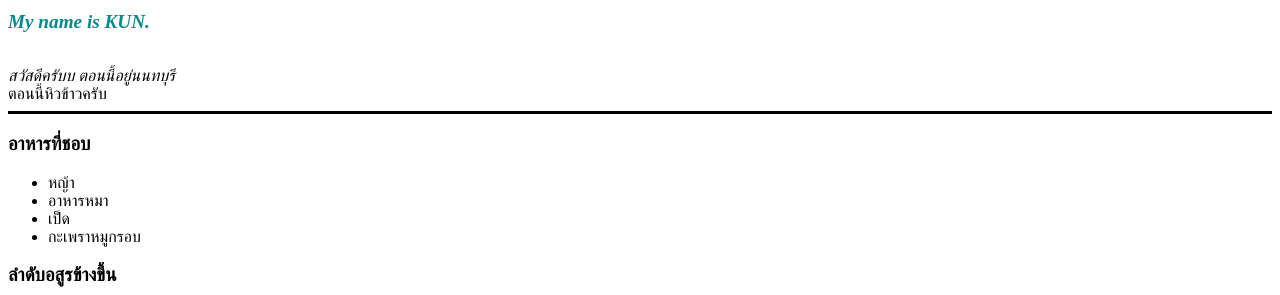
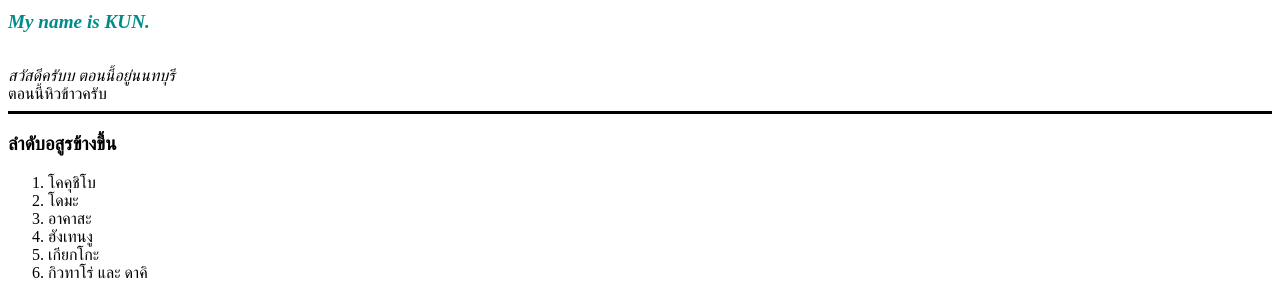
Before and after one commit to Moon-dev06/GitHub, a plain HTML site: page index.html in a window 1280 px wide. Shown: the part 436-731 px from the top of the page. Drawn offline with Linux system fonts and the light colour scheme.

Commit message:
Delete food
ลบอาหาร และมีอสูรข้างขึ้น

```diff
--- a/index.html
+++ b/index.html
@@ -21,14 +21,6 @@
     <br /> ตอนนี้หิวข้าวครับ
 
     <hr style="height: 3px; background-color: #000; border: none;">
-
-    <h3>อาหารที่ชอบ</h3>
-    <ul>
-        <li>หญ้า</li>
-        <li>อาหารหมา</li>
-        <li>เป็ด</li>
-        <li>กะเพราหมูกรอบ</li>
-    </ul>
 
     <h3>ลำดับอสูรข้างขึ้น</h3>
     <ol>
```
